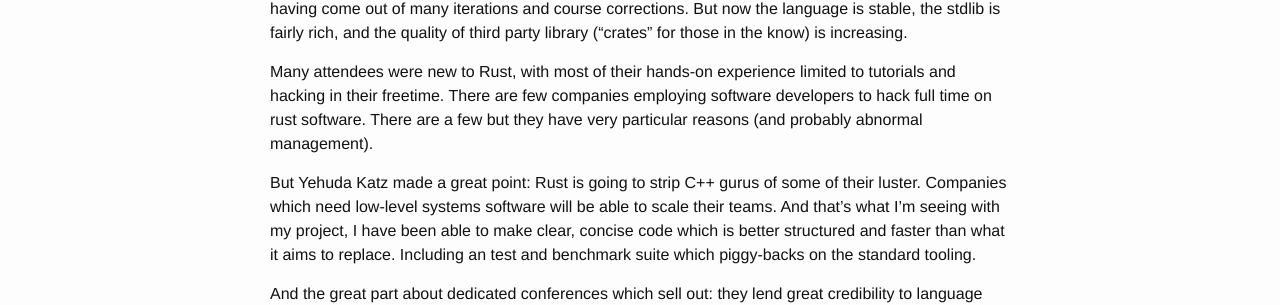
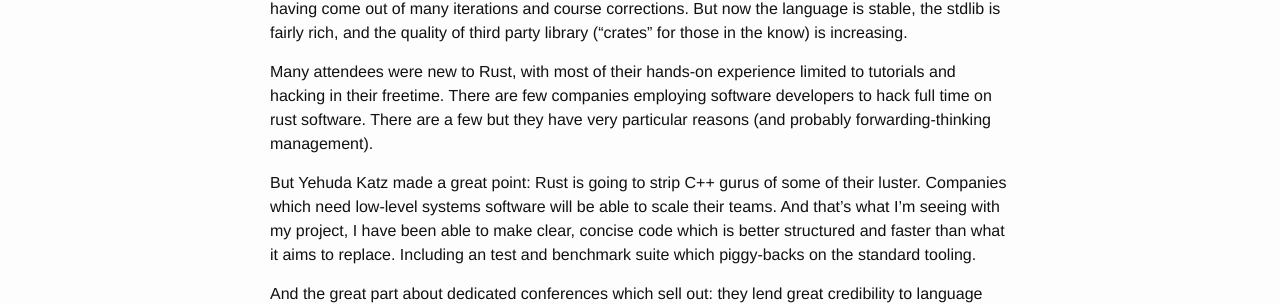
Before and after one commit to tureus/tureus.github.io, a Jekyll site: the page built from _posts/2015-08-12-rustcamp.markdown, in a window 1280 px wide. Shown: the part 251-556 px from the top of the page. Built offline with Jekyll 4.4.1, drawn with Linux system fonts in a browser that asks for light colours.

Commit message:
Self censorship

```diff
--- a/_posts/2015-08-12-rustcamp.markdown
+++ b/_posts/2015-08-12-rustcamp.markdown
@@ -6,7 +6,7 @@ categories: jekyll update
 ---
 Two weeks ago I was privileged to present my work on the graphite database system to RustCamp. It was a "camp" in spirit, meant primarily to stoke the flames of imagination. Rust is a new language, having come out of many iterations and course corrections. But now the language is stable, the stdlib is fairly rich, and the quality of third party library ("crates" for those in the know) is increasing.
 
-Many attendees were new to Rust, with most of their hands-on experience limited to tutorials and hacking in their freetime. There are few companies employing software developers to hack full time on rust software. There are a few but they have very particular reasons (and probably abnormal management).
+Many attendees were new to Rust, with most of their hands-on experience limited to tutorials and hacking in their freetime. There are few companies employing software developers to hack full time on rust software. There are a few but they have very particular reasons (and probably forwarding-thinking management).
 
 But Yehuda Katz made a great point: Rust is going to strip C++ gurus of some of their luster. Companies which need low-level systems software will be able to scale their teams. And that's what I'm seeing with my project, I have been able to make clear, concise code which is better structured and faster than what it aims to replace. Including an test and benchmark suite which piggy-backs on the standard tooling.
 
```
